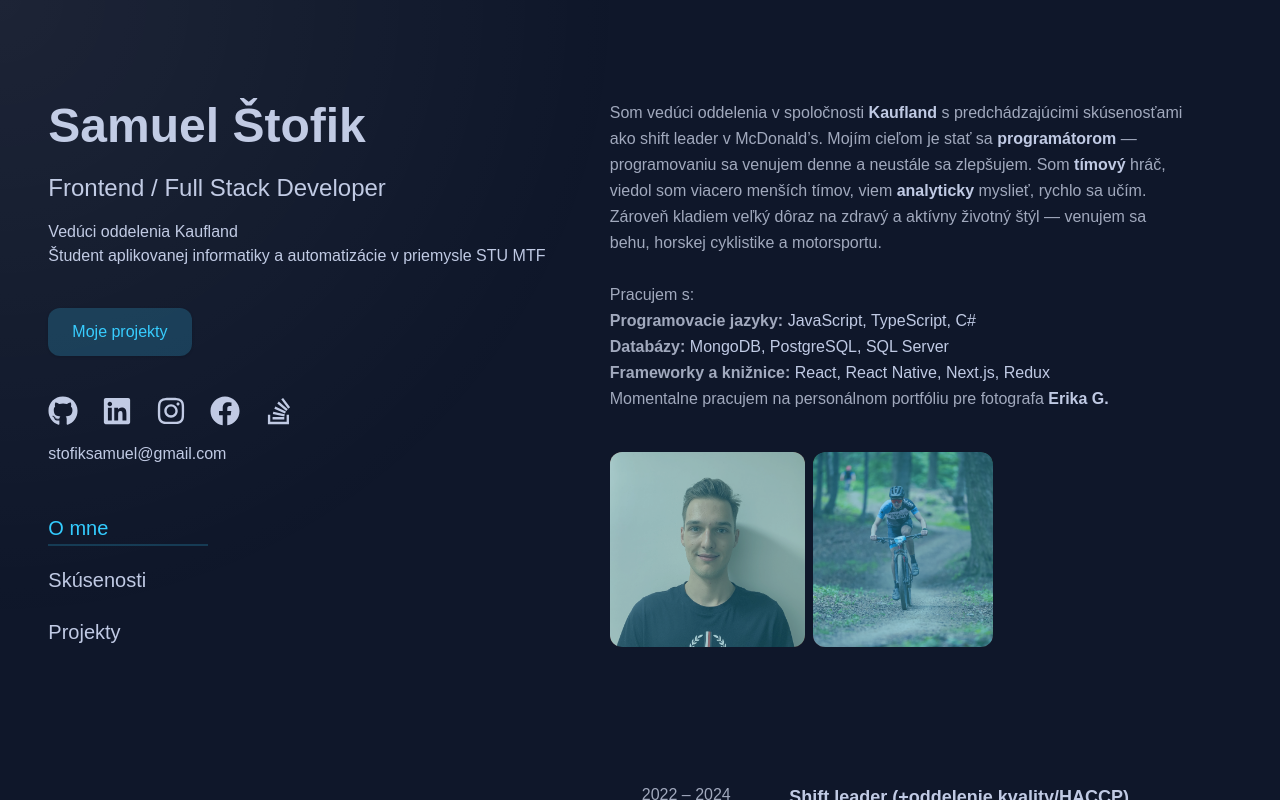
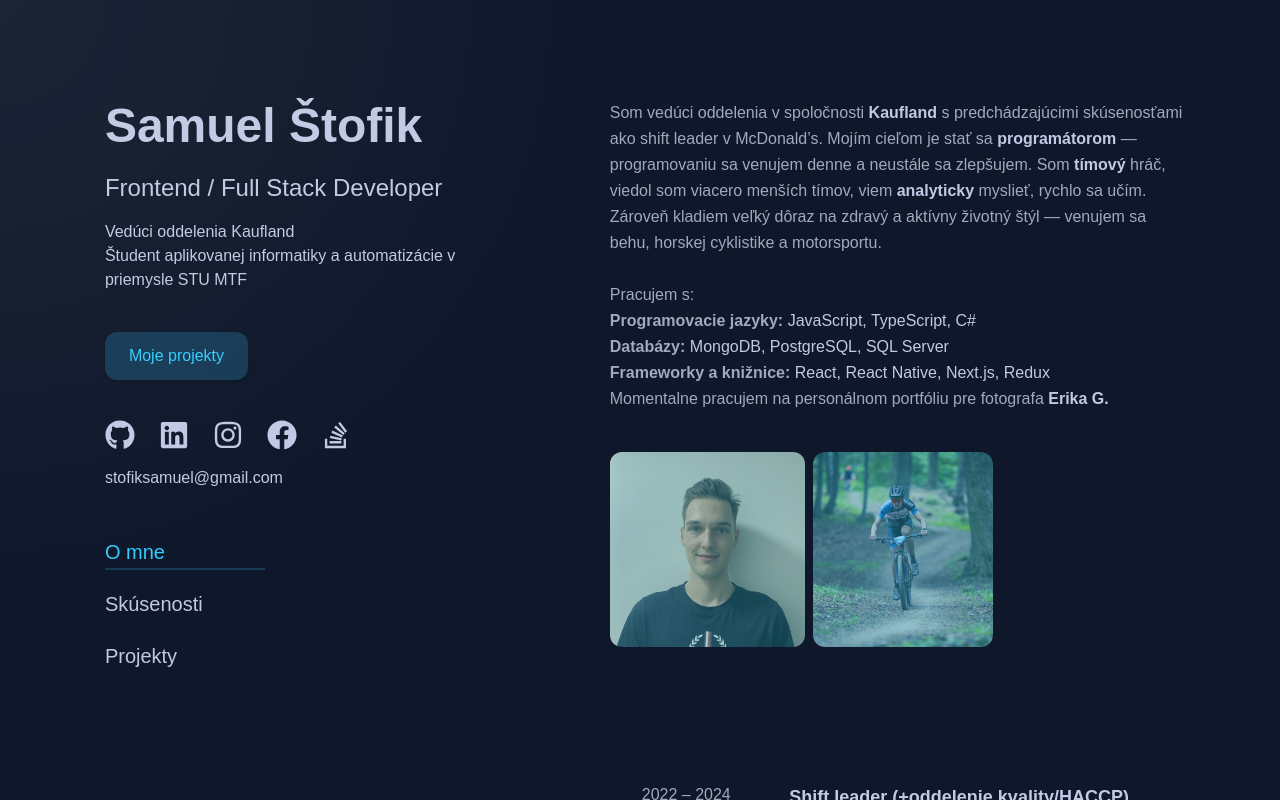
Before and after one commit to SamueEel90/Portfolio-of-Samuel, a Next.js app: page / in a window 1280 px wide. Built offline with nearby package versions, Linux system fonts and the light colour scheme; a web font is replaced by a local one.

Commit message:
layout fix

```diff
--- a/components/About.tsx
+++ b/components/About.tsx
@@ -2,7 +2,7 @@
 
 const About = () => {
   return (
-    <div className="text-secondary  text-l mt-25 ml-4 mr-4 px-4 md:mr-20 leading-relaxed">
+    <div className="text-secondary text-l mt-25 ml-4 mr-4 px-4 md:mr-20 leading-relaxed max-w-2xl">
       Som vedúci oddelenia v spoločnosti{' '}
       <strong className="hover:text-theme-blue text-primary cursor-pointer transition-colors duration-200">
         Kaufland
--- a/components/Hero.tsx
+++ b/components/Hero.tsx
@@ -2,7 +2,7 @@
 
 const Hero = () => {
   return (
-    <section className="mt-24 max-w-6xl ">
+    <section className="mt-24 ">
       <div className="flex flex-col gap-4 ">
         <h1 className="text-primary text-3xl sm:text-4xl md:text-5xl font-bold leading-tight">
           Samuel <span>Štofik</span>
@@ -12,7 +12,7 @@
          Frontend / Full Stack Developer
         </h2>
 
-        <h3 className="text-primary text-l max-w-2xl">
+        <h3 className="text-primary text-l max-w-sm">
           Vedúci oddelenia Kaufland <br className="sm:block" />
           Študent aplikovanej informatiky a automatizácie v priemysle STU MTF
         </h3>
```
